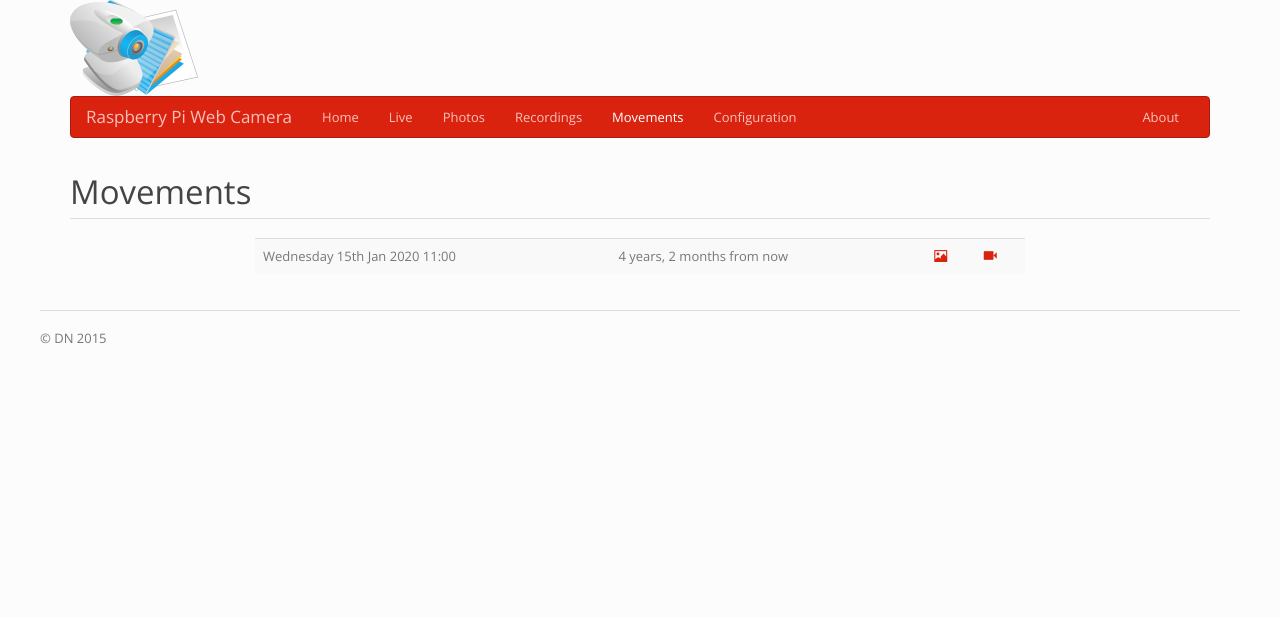
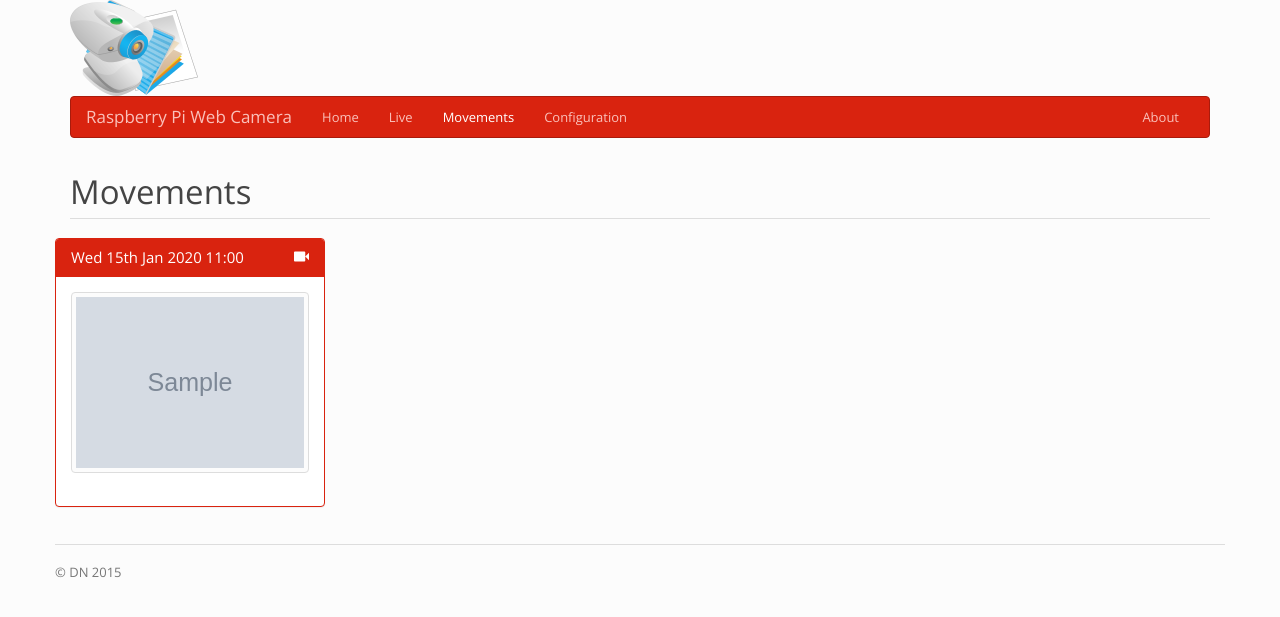
Before and after one commit to 0x1001/Webcam, a Django app: page /webcam/movements in a window 1280 px wide. Shown: the top 617 px of the page. Run offline with Django 3.2, Linux system fonts and the light colour scheme; tables that the repository leaves empty hold one stand-in row (values such as "Sample post"); grey boxes marked "Sample" are stand-in pictures; parts of the project's set-up code (start-up, migrations or seed data) failed here and were passed over; some libraries are stand-ins or nearby versions.

Commit message:
Recordings and photos pages merged together as momements page

```diff
--- a/web/home/models.py
+++ b/web/home/models.py
@@ -55,6 +55,11 @@ def get_movements():
         return list(Movement.objects.order_by('-time').all())
 
 
+def get_movement(id_):
+    with dblock.DBLock():
+        return Movement.objects.filter(id=id_).first()
+
+
 def remove_recording(name):
     with dblock.DBLock():
         r = _get_no_recording()
--- a/web/home/views.py
+++ b/web/home/views.py
@@ -1,8 +1,7 @@
 from django.shortcuts import render
 from django.shortcuts import redirect
 from home.models import get_movements
-from home.models import get_recordings
-from home.models import get_photos
+from home.models import get_movement
 from django.core.servers.basehttp import FileWrapper
 from django.http import StreamingHttpResponse
 from django.core.paginator import Paginator, EmptyPage, PageNotAnInteger
@@ -16,49 +15,11 @@ def about(request):
     return render(request, 'about.html')
 
 
-def recordings(request, recording=None, page=1):
-    page = int(page)
-
-    recordings_all = get_recordings()
-    paginator = Paginator(recordings_all, 20)
-
-    try:
-        recordings = paginator.page(page)
-    except PageNotAnInteger:
-        recordings = paginator.page(1)
-    except EmptyPage:
-        recordings = paginator.page(paginator.num_pages)
-
-    if recording is None and len(recordings.object_list) != 0:
-        recording = recordings[0].name
-
-    return render(request, 'recordings.html', {"recordings": recordings, "recording": recording})
-
-
-def photos(request, photo=None, page=1):
-    page = int(page)
-
-    photos_all = get_photos()
-    paginator = Paginator(photos_all, 20)
-
-    try:
-        photos = paginator.page(page)
-    except PageNotAnInteger:
-        photos = paginator.page(1)
-    except EmptyPage:
-        photos = paginator.page(paginator.num_pages)
-
-    if photo is None and len(photos.object_list) != 0:
-        photo = photos.object_list[0].name
-
-    return render(request, 'photos.html', {"photos": photos, "photo": photo})
-
-
 def movements(request, page=1):
     page = int(page)
 
     mov_all = get_movements()
-    paginator = Paginator(mov_all, 50)
+    paginator = Paginator(mov_all, 52)
 
     try:
         movements = paginator.page(page)
@@ -68,6 +29,11 @@ def movements(request, page=1):
         movements = paginator.page(paginator.num_pages)
 
     return render(request, 'movements.html', {"movements": movements})
+
+
+def movement_details(request, movement_id):
+    movement = get_movement(movement_id)
+    return render(request, 'movement_details.html', {"movement": movement})
 
 
 def stream(request):
--- a/web/templates/base.html
+++ b/web/templates/base.html
@@ -41,8 +41,6 @@
           <ul class="nav navbar-nav">
             <li class="{% block Home %}{% endblock %}"><a href="{% url 'home.views.home' %}">Home</a></li>
             <li class="{% block Stream %}{% endblock %}"><a href="{% url 'home.views.stream' %}">Live</a></li>
-            <li class="{% block Photos %}{% endblock %}"><a href="{% url 'home.views.photos' %}">Photos</a></li>
-            <li class="{% block Recordings %}{% endblock %}"><a href="{% url 'home.views.recordings' %}">Recordings</a></li>
             <li class="{% block Movements %}{% endblock %}"><a href="{% url 'home.views.movements' %}">Movements</a></li>
             <li class="{% block Configuration %}{% endblock %}"><a href="{% url 'home.views.configuration' %}">Configuration</a></li>
            </ul>
--- a/web/templates/movements.html
+++ b/web/templates/movements.html
@@ -1,53 +1,43 @@
 {% extends "base.html" %}
 {% load staticfiles %}
-{% load humanize %}
 
 {% block Movements %}active{% endblock %}
 
 {% block body %}
 <h1 class="page-header">Movements</h1>
+{% if movements|length != 0 %}
 
-{% if movements|length != 0 %}
 <div class="row">
   <div class="col-md-12 text-center">
   {% include 'pagination_movements.html' %}
   </div>
 <div>
+
 <div class="row">
-  <div class="col-md-8 col-md-offset-2">
-    <table class="table table-striped table-hover">
-    {% for movement in movements %}
-      <tr>
-        <td>{{ movement.time|date:"l jS M Y H:i" }}</td>
-        <td>{{ movement.time|naturaltime }}</td>
+{% for movement in movements %}
+  <div class="col-sm-6 col-md-3">
+    <div class="panel panel-primary">
+      <div class="panel-heading">
+        <h3 class="panel-title">
+          {{ movement.time|date:"D jS M Y H:i" }}
+          <span class="glyphicon glyphicon-facetime-video pull-right" aria-hidden="true"></span>
+        </h3>
+      </div>
+      <div class="panel-body">
+        <div class="thumbnail">
+          <a href="{% url 'home.views.movement_details' movement.id %}"><img src="{% static movement.photo.thumbnail %}"></a>
+        </div>
+      </div>
+    </div> <!-- panel -->
+  </div>
+{% endfor %}
+</div> <!-- row -->
 
-        <td>
-          {% if movement.photo.name != "nophoto" %}
-          <a href="{% url 'home.views.photos' photo=movement.photo.name %}">
-            <span class="glyphicon glyphicon-picture" aria-hidden="true"></span>
-          </a>
-          {% endif %}
-        </td>
-
-        <td>
-          {% if movement.recording.name != "norecording" %}
-          <a href="{% url 'home.views.recordings' movement.recording.name %}">
-            <span class="glyphicon glyphicon-facetime-video" aria-hidden="true"></span>
-          </a>
-          {% endif %}
-        </td>
-
-      </tr>
-    {% endfor %}
-    </table>
-  </div>
-</div>
 <div class="row">
   <div class="col-md-12 text-center">
   {% include 'pagination_movements.html' %}
   </div>
-<div>
-{% else %}
-<p class="lead">No movements in database!</p>
+</div>
+
 {% endif %}
 {% endblock %}
--- a/web/webcam/urls.py
+++ b/web/webcam/urls.py
@@ -6,14 +6,9 @@ urlpatterns = patterns('',
     url(r'^$', 'home.views.home'),
     url(r'^' + settings.PREFIX + r'$', 'home.views.home'),
     url(r'^' + settings.PREFIX + r'about$', 'home.views.about'),
-    url(r'^' + settings.PREFIX + r'recordings$', 'home.views.recordings'),
-    url(r'^' + settings.PREFIX + r'recordings/(?P<recording>[\w\.]+)$', 'home.views.recordings'),
-    url(r'^' + settings.PREFIX + r'recordings/(?P<page>[\d]+)/(?P<recording>[\w\.]+)$', 'home.views.recordings'),
-    url(r'^' + settings.PREFIX + r'photos$', 'home.views.photos'),
-    url(r'^' + settings.PREFIX + r'photos/(?P<photo>[\w\.]+)$', 'home.views.photos'),
-    url(r'^' + settings.PREFIX + r'photos/(?P<page>[\d]+)/(?P<photo>[\w\.]+)$', 'home.views.photos'),
     url(r'^' + settings.PREFIX + r'movements$', 'home.views.movements'),
     url(r'^' + settings.PREFIX + r'movements/(?P<page>[\d]+)$', 'home.views.movements'),
+    url(r'^' + settings.PREFIX + r'details/(?P<movement_id>[\d]+)$', 'home.views.movement_details'),
     url(r'^' + settings.PREFIX + r'stream$', 'home.views.stream'),
     url(r'^' + settings.PREFIX + r'stream_data$', 'home.views.stream_data'),
     url(r'^' + settings.PREFIX + r'configuration$', 'home.views.configuration'),
```
Also changed, not shown: web/templates/movement_details.html (added, +25 -0 lines), web/templates/pagination_photos.html (deleted, +0 -20 lines), web/templates/pagination_recordings.html (deleted, +0 -20 lines), web/templates/photos.html (deleted, +0 -50 lines), web/templates/recordings.html (deleted, +0 -53 lines).
